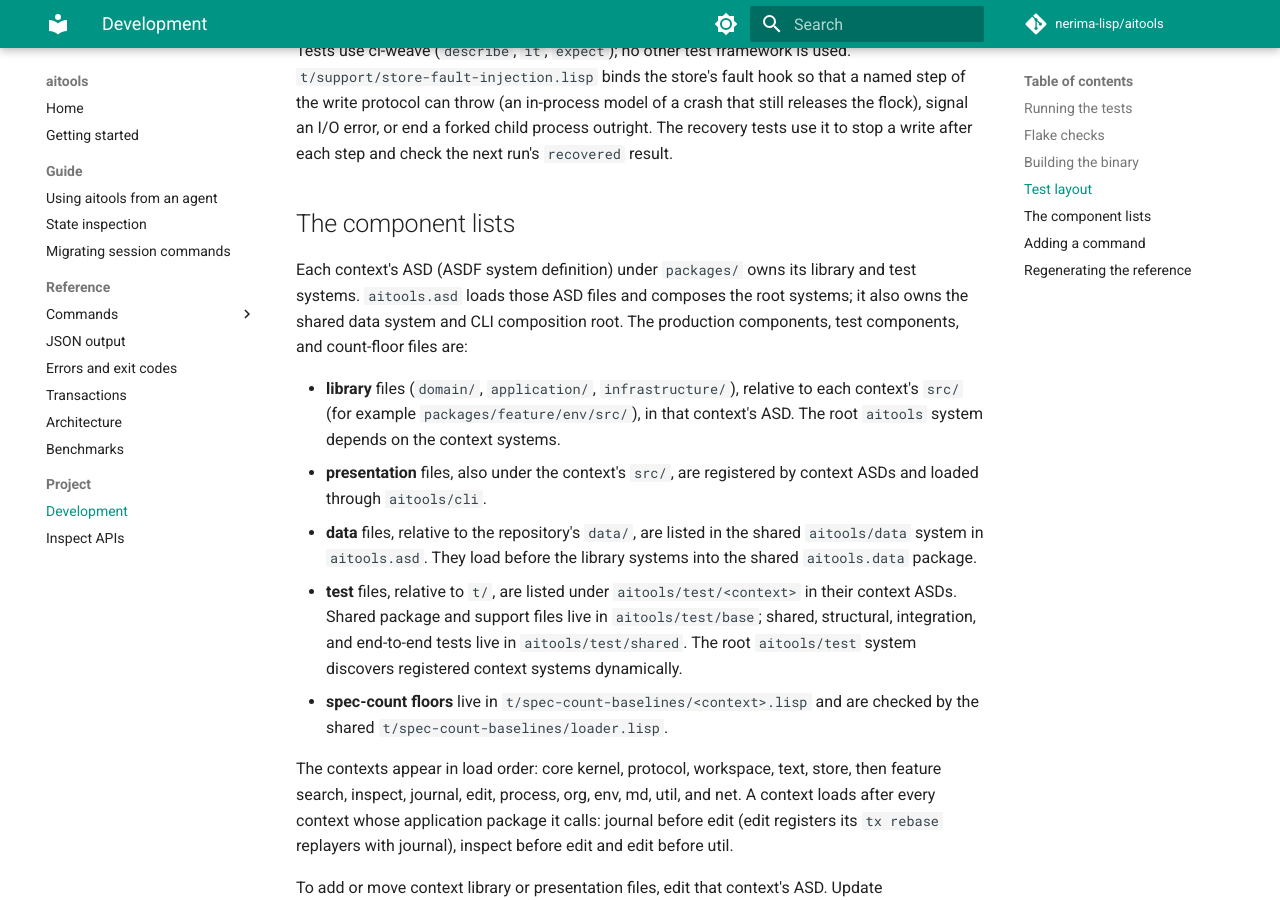
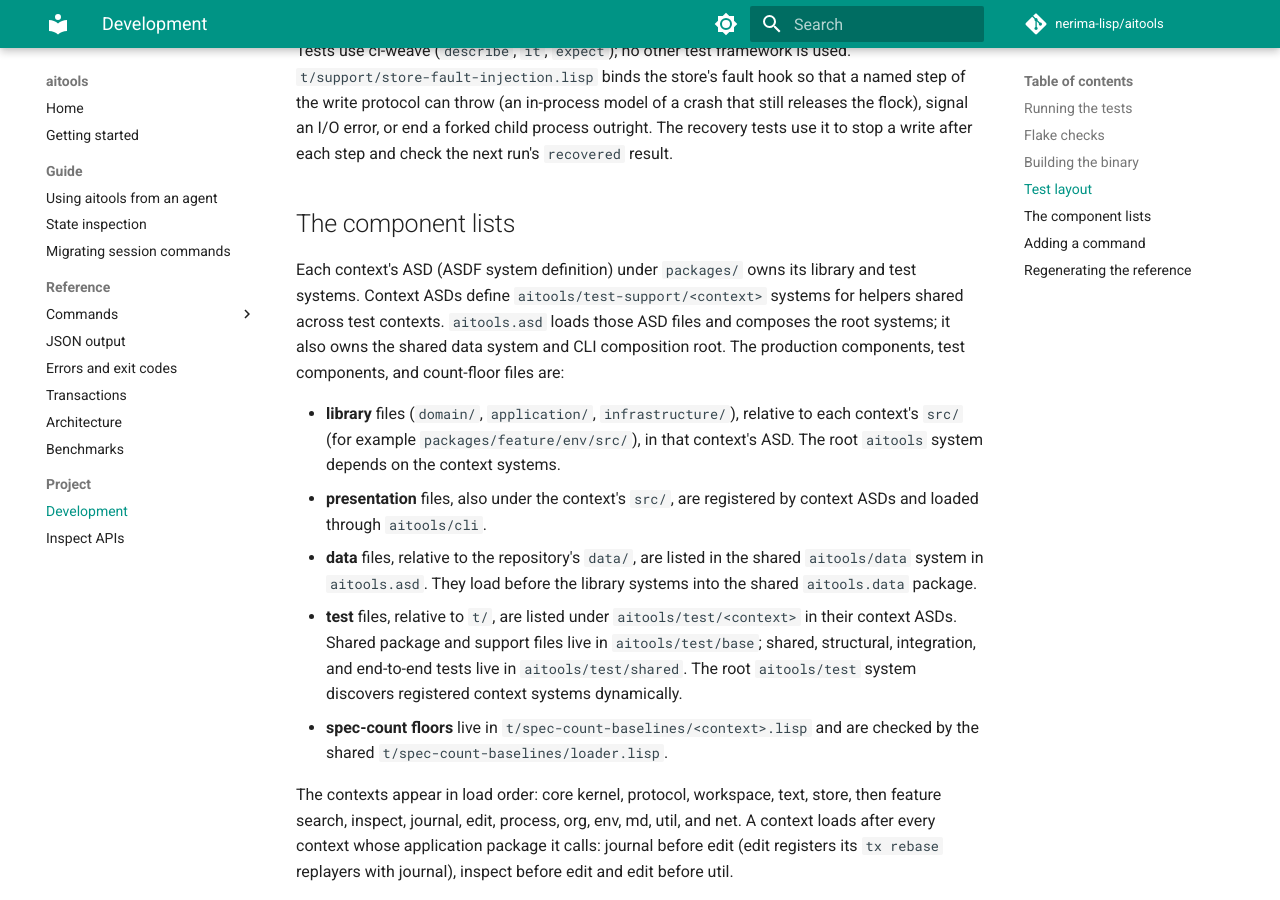
Before and after one commit to nerima-lisp/aitools, an MkDocs documentation site: the page built from docs/src/project/development.md, in a window 1280 px wide and 900 px high, scrolled down 4489 px. Built offline with MkDocs 1.6.1 and Material for MkDocs 9.7.7, drawn with Linux system fonts in a browser that asks for light colours; comment, search, counter and statistics services are not loaded.

```diff
--- a/docs/src/project/development.md
+++ b/docs/src/project/development.md
@@ -199,7 +199,8 @@ step and check the next run's `recovered` result.
 ## The component lists
 
 Each context's ASD (ASDF system definition) under `packages/` owns its library
-and test systems.
+and test systems. Context ASDs define `aitools/test-support/<context>` systems
+for helpers shared across test contexts.
 `aitools.asd` loads those ASD files and
 composes the root systems; it also owns the shared data system and CLI
 composition root. The production components, test components, and count-floor
```
Also changed, not shown: 6 other files.
